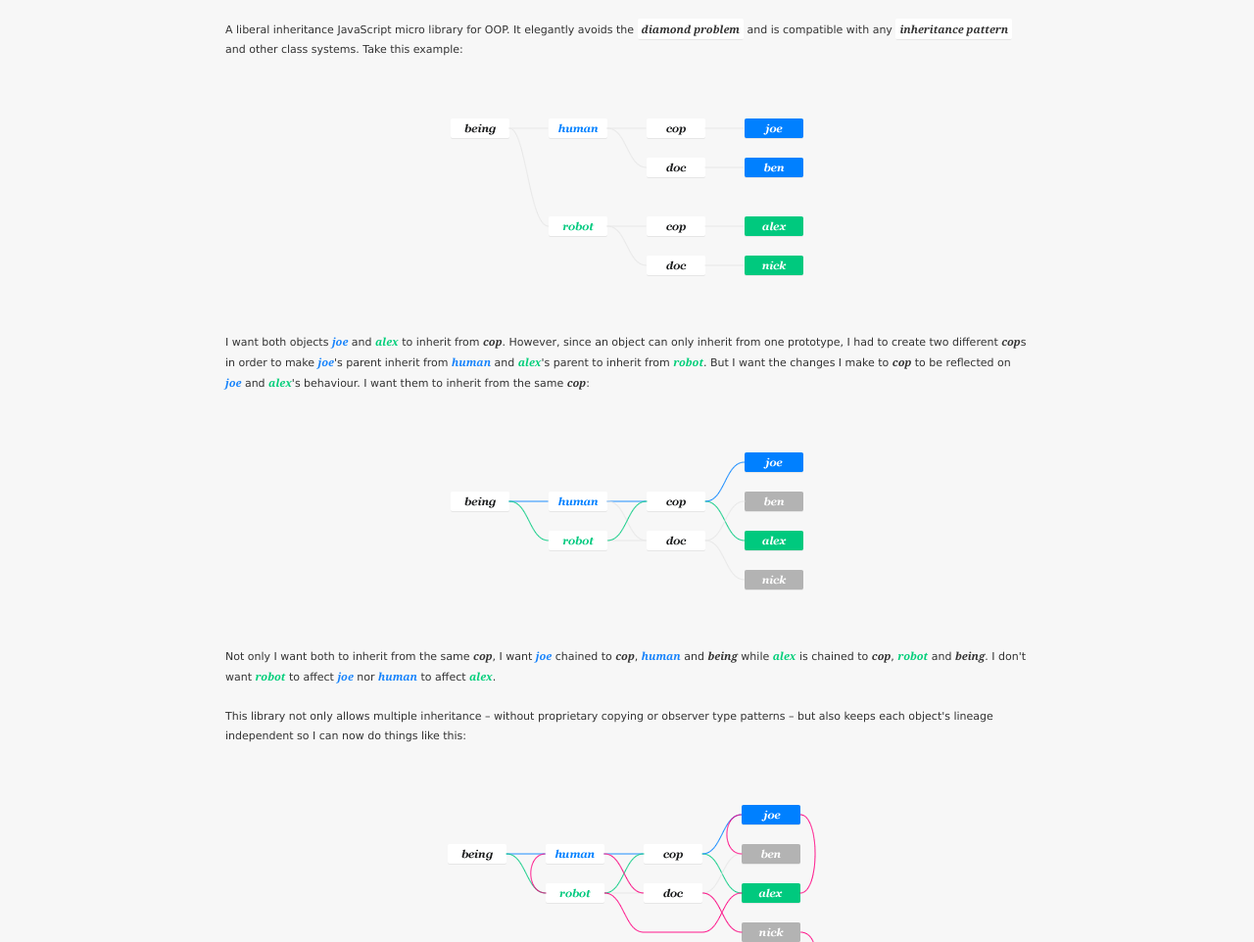
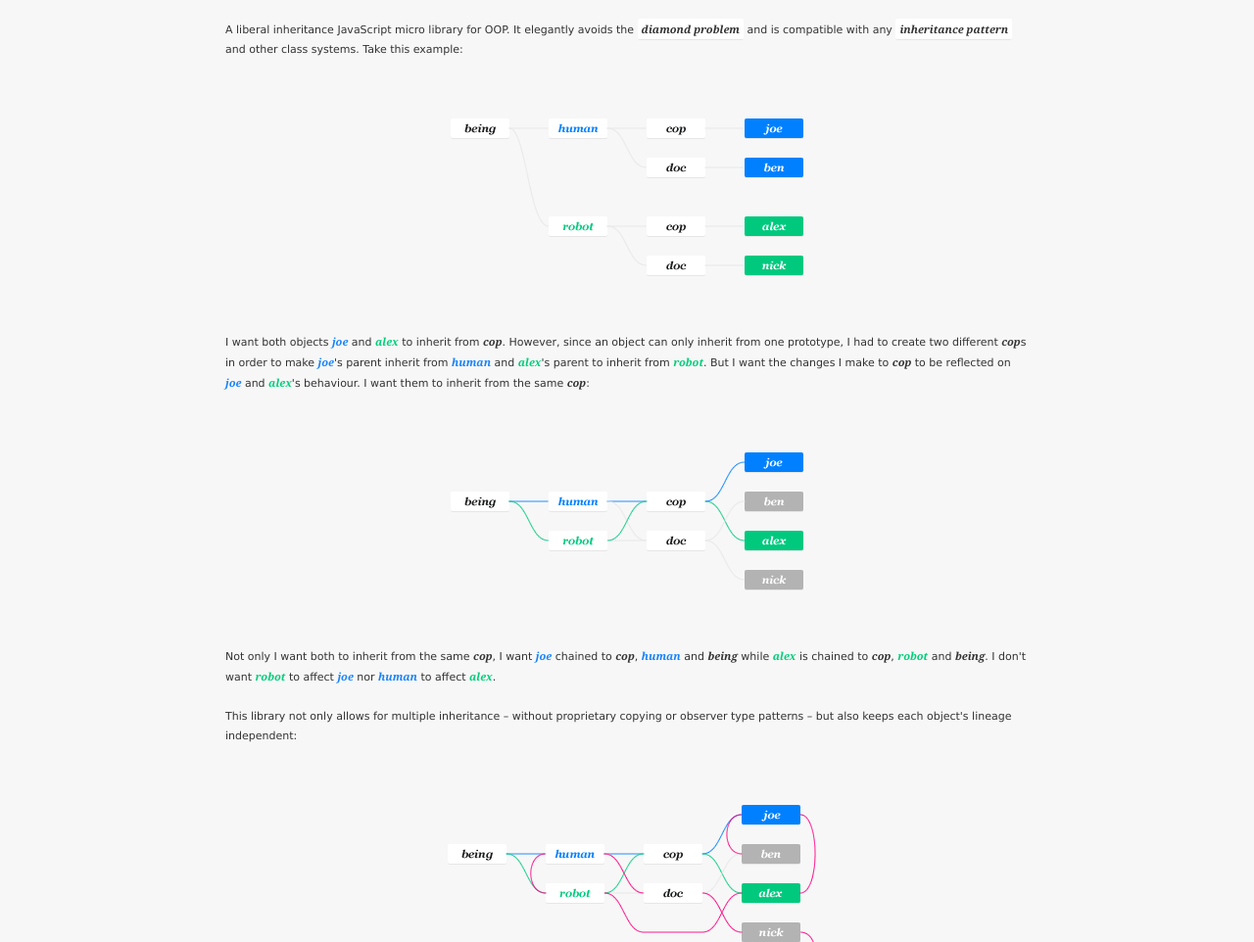
Before and after one commit to jrvieira/chainchainchain, a website: page docs/index.html in a window 1280 px wide. Shown: the part 139-1101 px from the top of the page at 98% size. Drawn offline with Linux system fonts and the light colour scheme.

Commit message:
Update index.html

```diff
--- a/docs/index.html
+++ b/docs/index.html
@@ -54,7 +54,7 @@
 				<div class="centeralign"><img src="img/chain2.png"></div>
 
 				<p>Not only I want both to inherit from the same <span class="fancy">cop</span>, I want <span class="fancy blue">joe</span> chained to <span class="fancy">cop</span>, <span class="fancy blue">human</span> and <span class="fancy">being</span> while <span class="fancy green">alex</span> is chained to <span class="fancy">cop</span>, <span class="fancy green">robot</span> and <span class="fancy">being</span>. I don't want <span class="fancy green">robot</span> to affect <span class="fancy blue">joe</span> nor <span class="fancy blue">human</span> to affect <span class="fancy green">alex</span>.</p>
-				<p>This library not only allows multiple inheritance – without proprietary copying or observer type patterns – but also keeps each object's lineage independent so I can now do things like this:</p>
+				<p>This library not only allows for multiple inheritance – without proprietary copying or observer type patterns – but also keeps each object's lineage independent:</p>
 
 				<div class="centeralign"><img src="img/chain3.png"></div>
 
```
